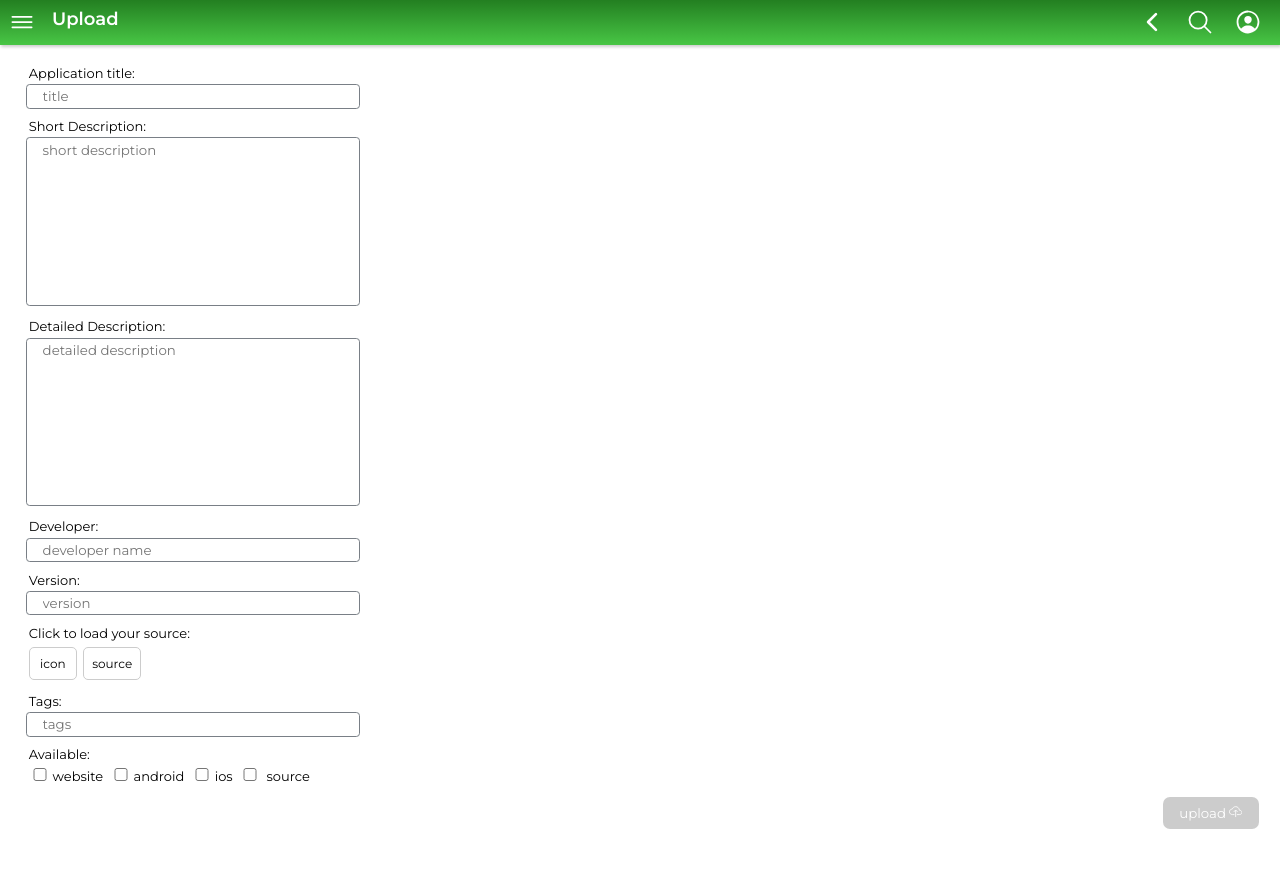
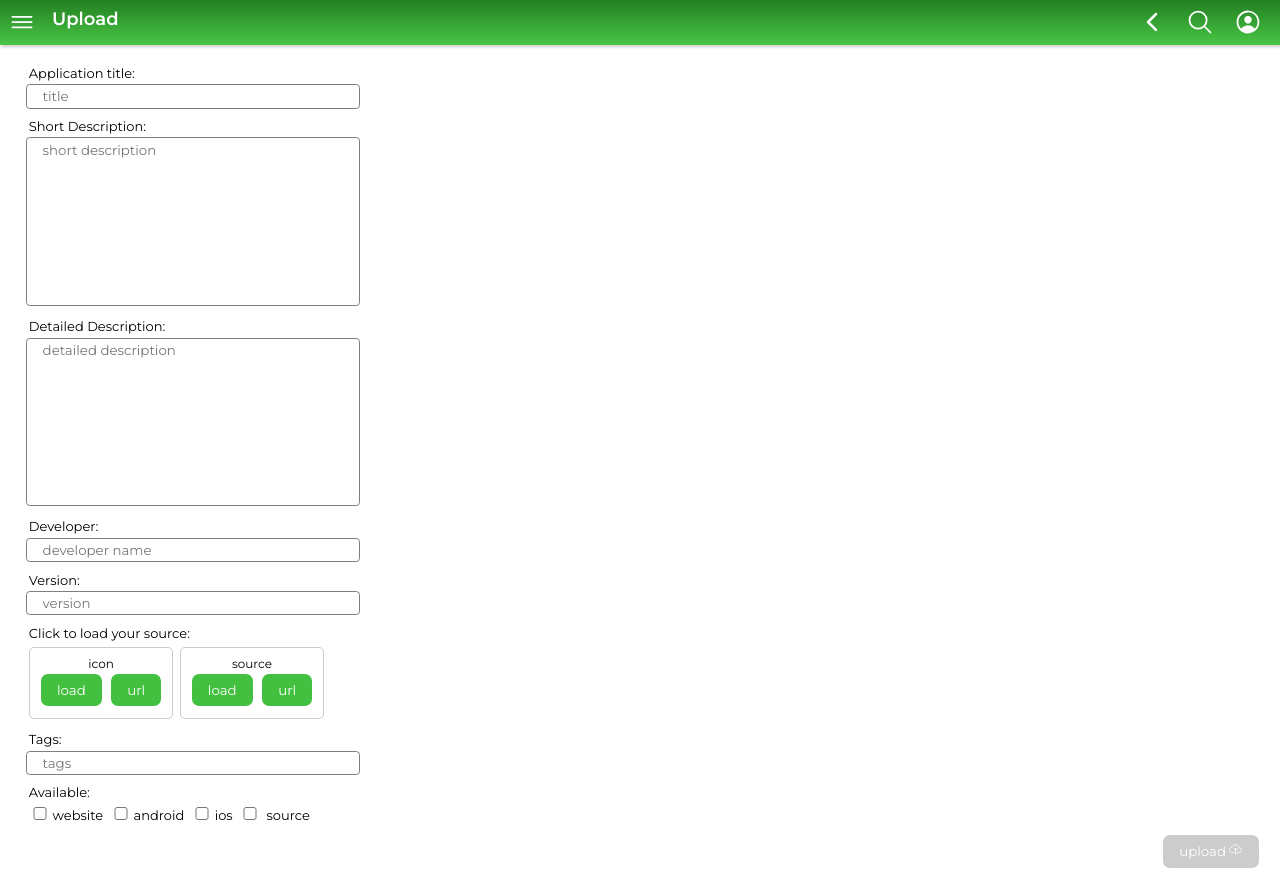
Before and after one commit to Muhammed-radin/stroreo, a plain HTML site: page create/index.html in a window 1280 px wide. Before the commit the page ends 833 px from the top, so only its background shows below. Drawn offline with nearby package versions, Linux system fonts and the light colour scheme.

Commit message:
load with url option added

```diff
--- a/create/index.html
+++ b/create/index.html
@@ -60,13 +60,21 @@
     <div class="session">
       <p>Click to load your source:</p>
       <div class="assets">
-        <div onclick="$('#icon').click()">icon</div>
+        <div>icon
+          <br>
+          <button onclick="$('#icon').click()">load</button>
+          <button onclick="loadIcon()">url</button>
+        </div>
         <input type="file" accept="image, image/*, image/png" id="icon">
 
         <!--div onclick="$('#screenshots').click()">screenshots (optional)</div>
         <input type="file" accept="image, image/*, image/png" multiple id="screenshots"-->
 
-        <div onclick="$('#source').click()">source </div>
+        <div>source
+          <br>
+          <button onclick="$('#source').click()">load</button>
+          <button onclick="loadSrc()">url</button>
+        </div>
         <input type="file" id="source">
       </div>
     </div>
@@ -92,7 +100,9 @@
         </button>
       </div>
     </div>
-    <center style="display: none" id="uploadStatus"><p id="stus">Uploading...</p><progress max=100 id="progress"></progress></center>
+    <center style="display: none" id="uploadStatus">
+      <p id="stus">Uploading...</p><progress max=100 id="progress"></progress>
+    </center>
   </div>
 
   <script src="post.js"></script>
--- a/create/post.js
+++ b/create/post.js
@@ -52,6 +52,31 @@ $("#icon").onchange = function() {
   console.log($("#icon").files[0]);
 
   loader.readAsDataURL($('#icon').files[0])
+}
+
+function loadIcon() {
+  var value = prompt('load with icon url')
+  icon = value
+  document.querySelectorAll(".assets div")[0].innerHTML = `<img src="${value}">        <div>icon
+          <br>
+          <button onclick="$('#icon').click()">load</button>
+          <button onclick="loadIcon()">url</button>
+        </div>`;
+}
+
+function loadSrc() {
+  var value = prompt('load with source url')
+  if (value == false || value == null) {
+    document.querySelectorAll(".assets div")[1].innerHTML = `failed load         <br>
+          <button onclick="$('#icon').click()">load</button>
+          <button onclick="loadIcon()">url</button>
+    `;
+  } else {
+    document.querySelectorAll(".assets div")[1].innerHTML = `loaded           <br>
+          <button onclick="$('#icon').click()">load</button>
+          <button onclick="loadIcon()">url</button>
+    `;
+  }
 }
 
 $('#source').onchange = function() {
```
